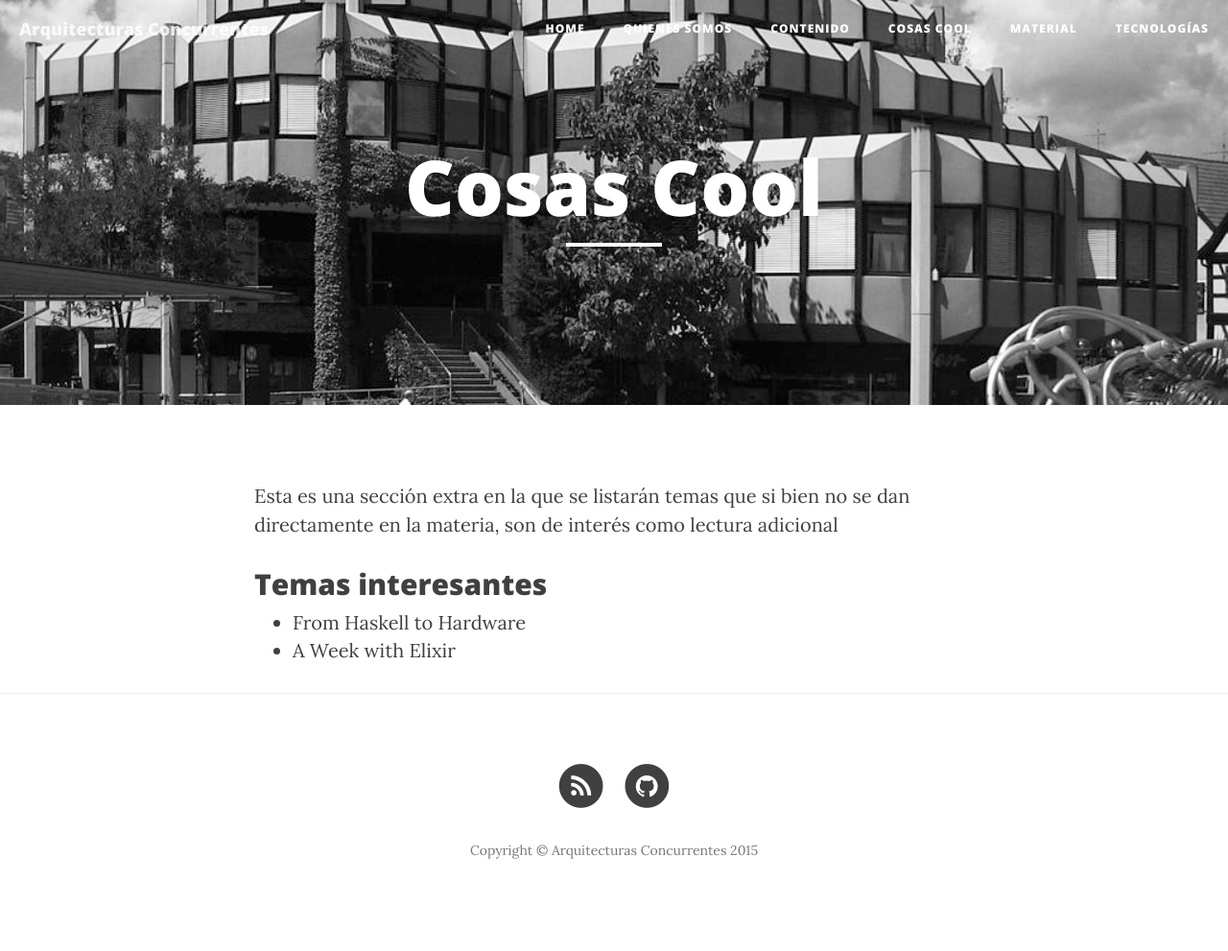
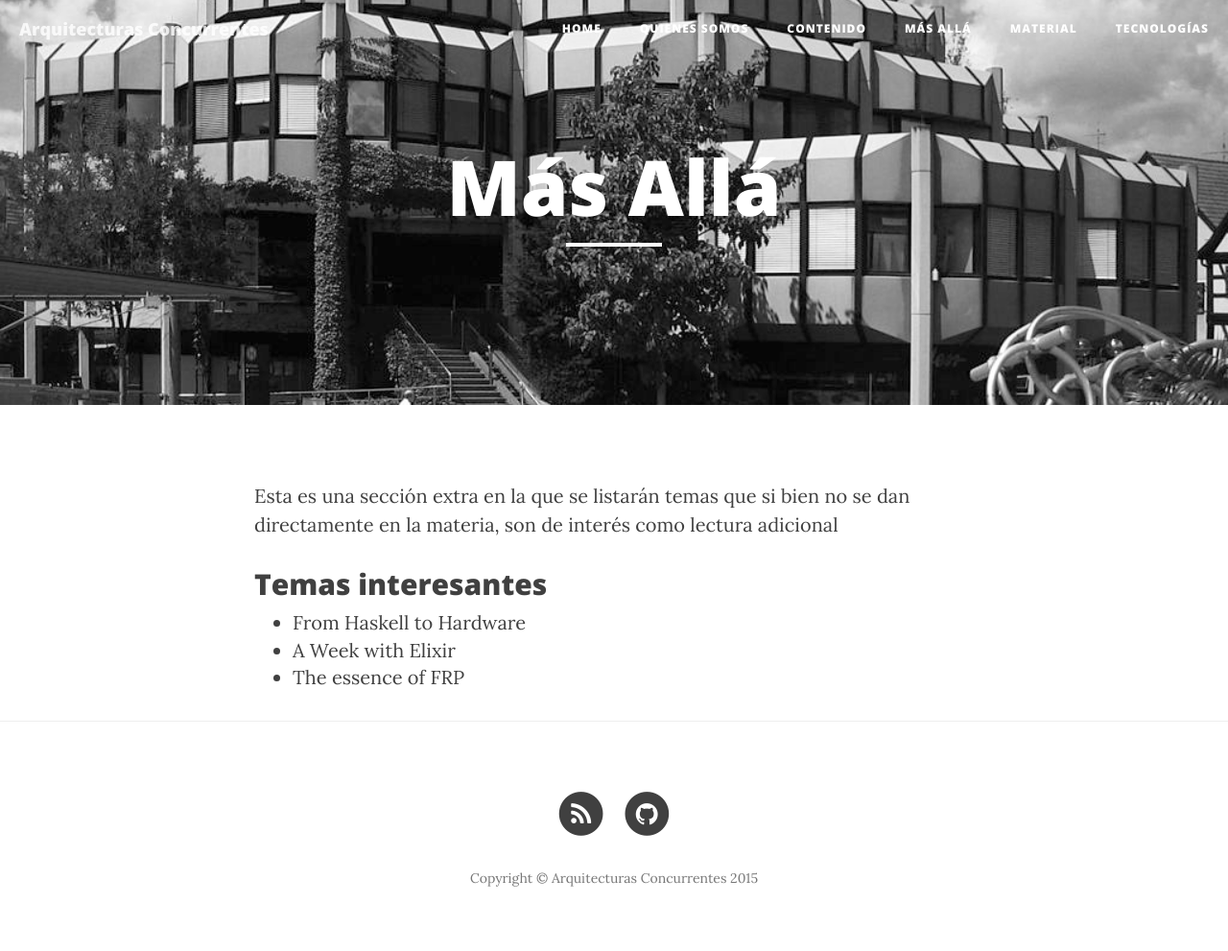
Before and after one commit to arquitecturas-concurrentes/arquitecturas-concurrentes.github.io, a Jekyll site: the page built from cosasCool.md, in a window 1280 px wide. Shown: the whole page at 96% size. Built offline with Jekyll 4.4.1, drawn with Linux system fonts in a browser that asks for light colours; nearby versions of some CDN libraries; before the commit the page ends 962 px from its top, so only the background shows below that.

Commit message:
Update cosasCool.md

```diff
--- a/cosasCool.md
+++ b/cosasCool.md
@@ -1,7 +1,7 @@
 ---
 layout: page
-title: Cosas Cool
-permalink: /temascool/
+title: Más Allá
+permalink: /masalla/
 ---
 
 Esta es una sección extra en la que se listarán temas que si bien no se dan directamente en la materia, son de interés como lectura adicional
@@ -10,3 +10,4 @@ Esta es una sección extra en la que se listarán temas que si bien no se dan di
 
 - [From Haskell to Hardware](http://begriffs.com/posts/2015-06-28-haskell-to-hardware.html)
 - [A Week with Elixir](http://joearms.github.io/2013/05/31/a-week-with-elixir.html)
+- [The essence of FRP](http://begriffs.com/posts/2015-07-22-essence-of-frp.html)
```
